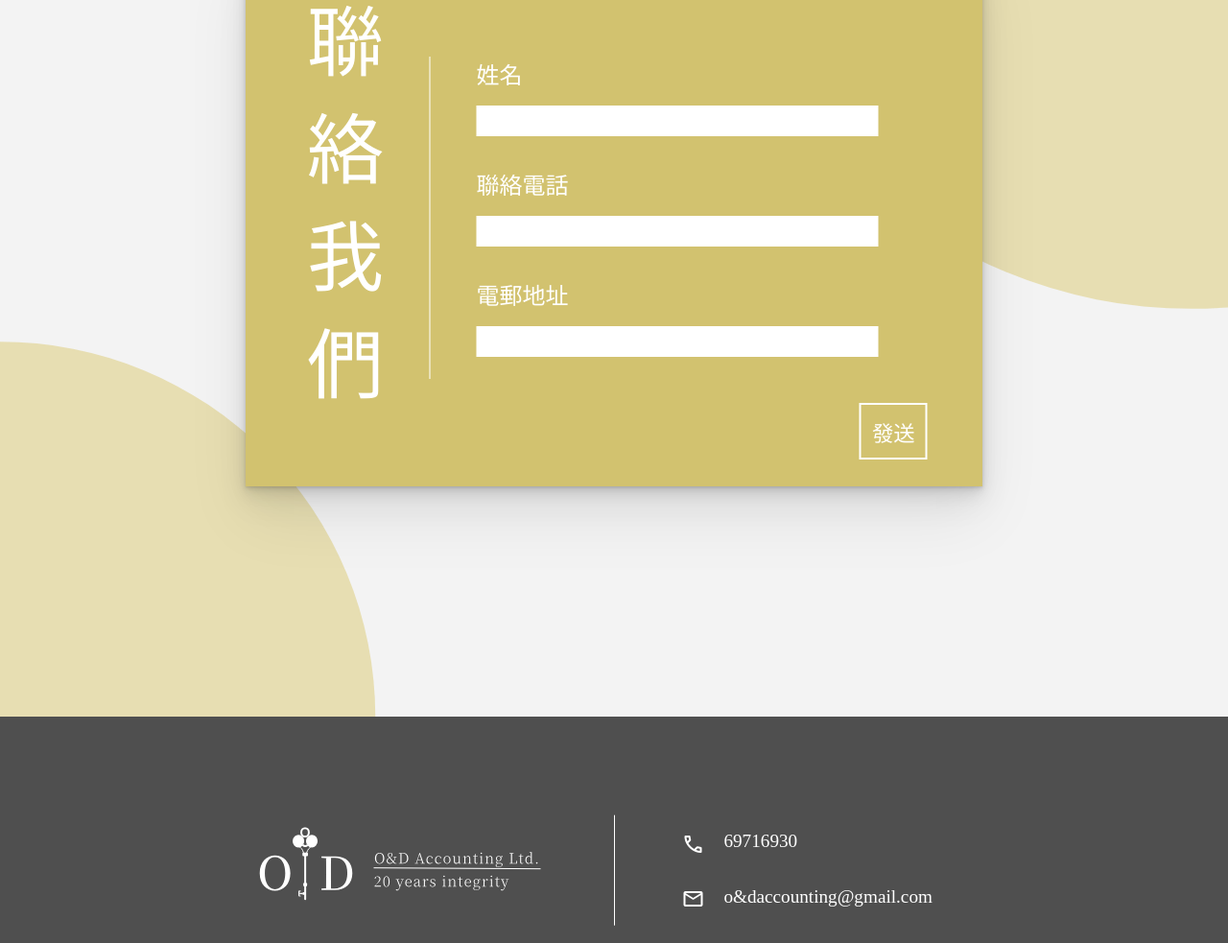
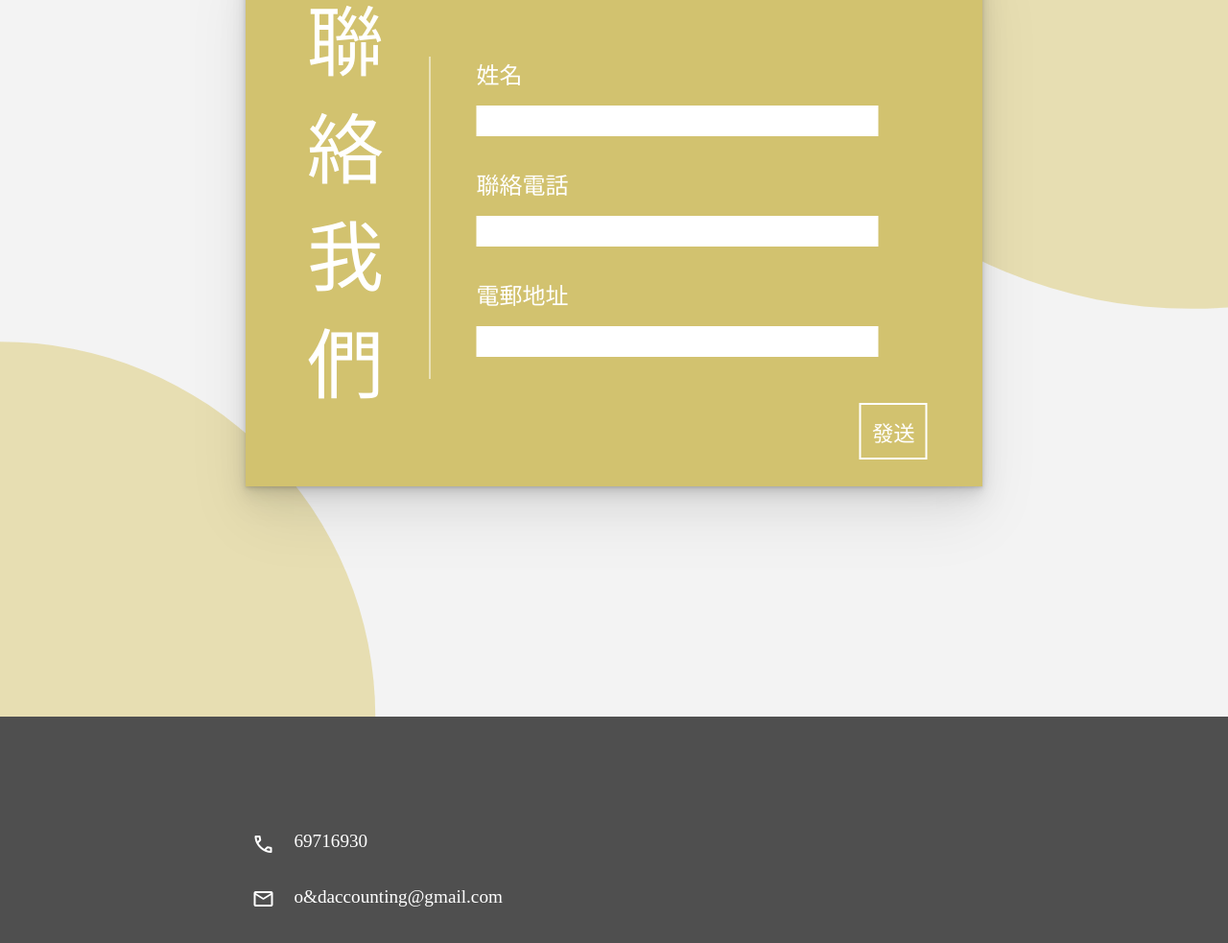
Before and after one commit to DoughnutTheGuy/ondaccounting, a plain HTML site: page index.html in a window 1280 px wide. Shown: the part 3575-4558 px from the top of the page at 96% size. Drawn offline with nearby package versions, Linux system fonts and the light colour scheme; a web font is replaced by a local one.

Commit message:
Update index.html

```diff
--- a/index.html
+++ b/index.html
@@ -338,7 +338,6 @@
 
    <footer>
       <div class="wrapper">
-         <div class="left"><img src="assets/bottom-logo.svg" alt=""></div>
          <div class="right">
             <div>
                <span class="material-symbols-rounded">
```
